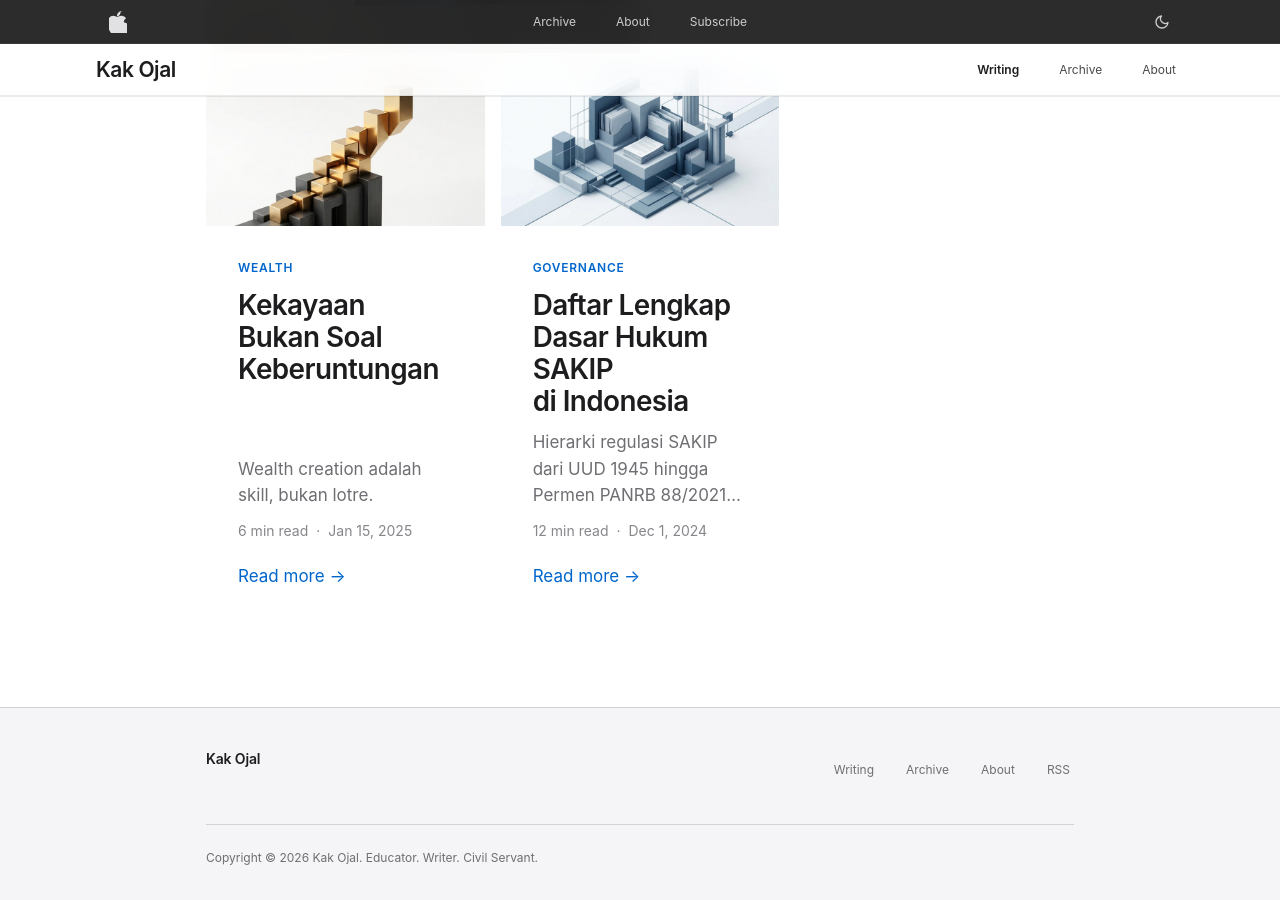
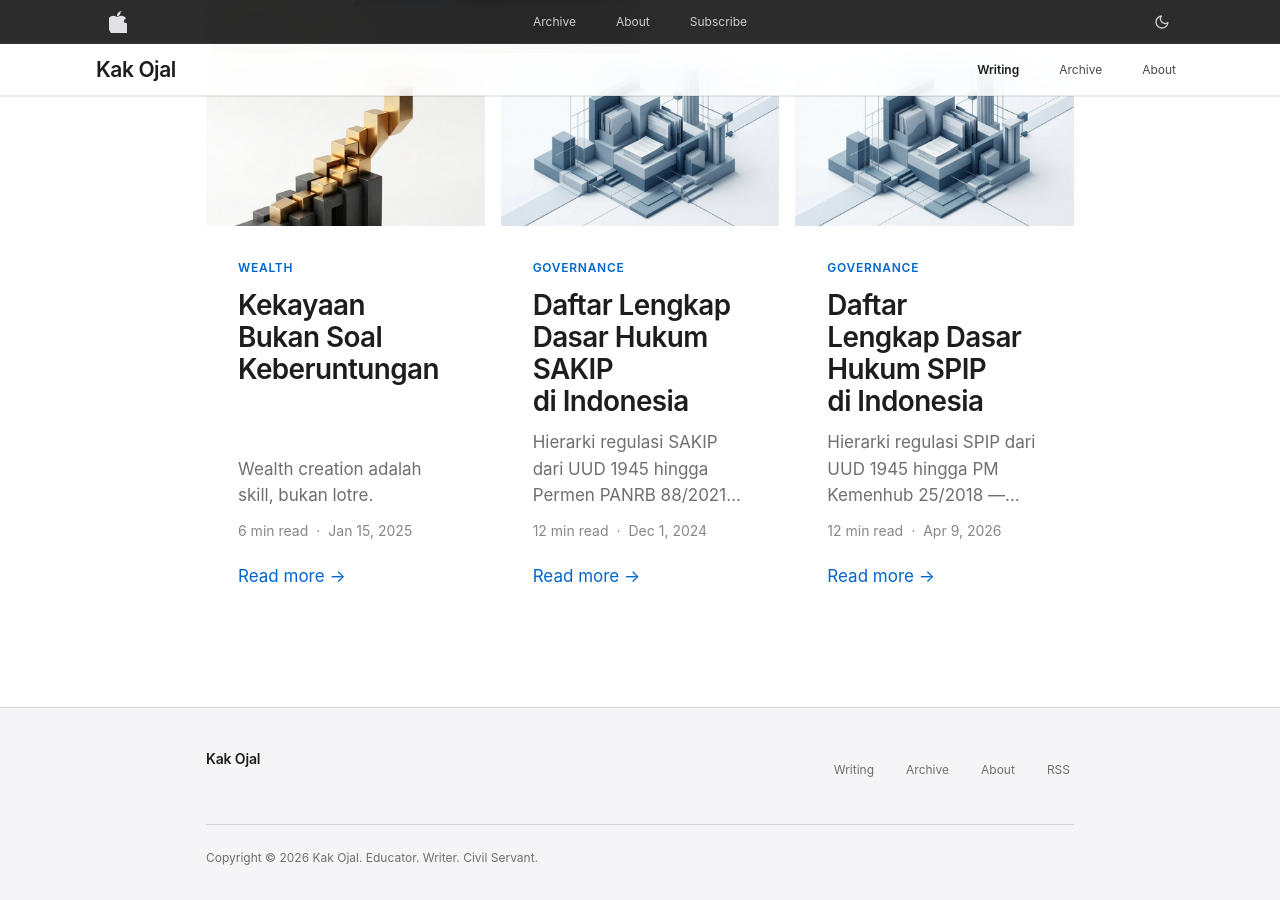
Before and after one commit to makhrojal/makhrojal.github.io, a Jekyll site: the page built from index.md, in a window 1280 px wide and 900 px high, scrolled down 1087 px. Built offline with Jekyll 4.4.1, drawn with Linux system fonts in a browser that asks for light colours.

Commit message:
feat: add SPIP card to homepage alongside SAKIP

```diff
--- a/_layouts/home.html
+++ b/_layouts/home.html
@@ -111,6 +111,23 @@ layout: default
         </div>
       </a>
 
+      <!-- ── DASAR HUKUM SPIP — manual card (standalone HTML page) ── -->
+      <a href="/dasar-hukum-spip/" class="article-card" aria-label="Daftar Lengkap Dasar Hukum SPIP di Indonesia">
+        <div class="article-card__img-wrap">
+          <img class="article-card__img" src="/assets/images/card-governance.jpg" alt="Dasar Hukum SPIP" loading="lazy" />
+        </div>
+        <div class="article-card__body">
+          <span class="article-card__category">Governance</span>
+          <h3 class="article-card__title">Daftar Lengkap Dasar Hukum SPIP di Indonesia</h3>
+          <p class="article-card__excerpt">Hierarki regulasi SPIP dari UUD 1945 hingga PM Kemenhub 25/2018 — panduan komprehensif untuk ASN dan pemerhati tata kelola pemerintahan.</p>
+          <div class="article-card__meta">
+            <span>12 min read</span><span class="article-card__meta-dot"> · </span>
+            <time datetime="2026-04-09">Apr 9, 2026</time>
+          </div>
+          <span class="article-card__read-more">Read more →</span>
+        </div>
+      </a>
+
     </div><!-- /.article-grid -->
 
   </div>
```
